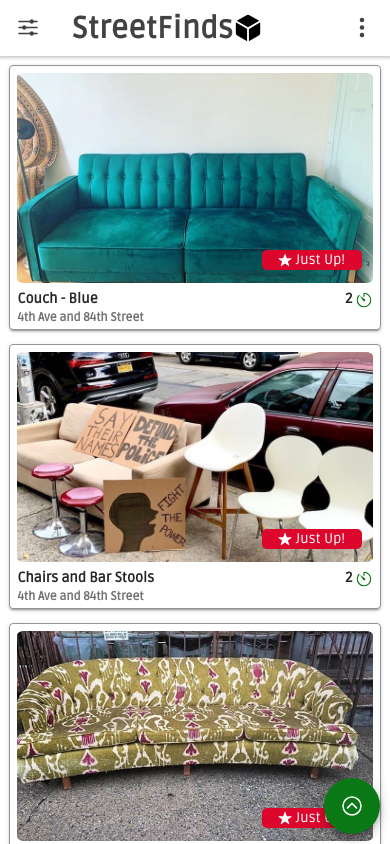
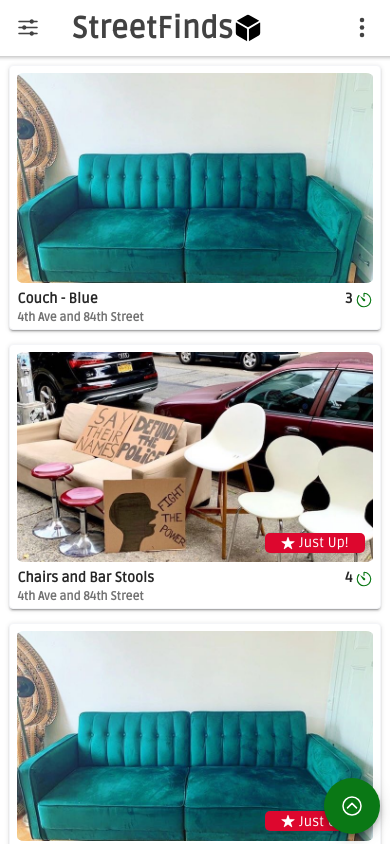
Before and after one commit to DominickH20/StreetFinds, a React (Create React App) app in the folder client/: page / in a window 390 px wide. Built offline with nearby package versions, Linux system fonts and the light colour scheme.

Commit message:
support for larger screens

```diff
--- a/client/src/components/FindCard.css
+++ b/client/src/components/FindCard.css
@@ -2,7 +2,7 @@
   margin: 2px;
   border: solid;
   border-width: 1px;
-  border-color: var(--ion-color-medium);
+  border-color: var(--ion-color-light);
 }
 
 .find-card .img-holder {
@@ -14,8 +14,15 @@
 }
 
 .find-card ion-img {
-  height: 15em;
+  height: 18vw;
   object-fit: cover;
+}
+
+@media only screen and (max-width: 1080px) {
+  .find-card ion-img {
+    height: 15em;
+    object-fit: cover;
+  }
 }
 
 .find-card ion-card-content {
@@ -68,8 +75,8 @@
   border-radius: 5px;
   width: 100px;
   height: 20px;
-  right: 5%;
-  top: 70%;
+  right: 15px;
+  bottom: 55px;
 }
 
 .find-card .new-find .text {
--- a/client/src/components/FindCard.tsx
+++ b/client/src/components/FindCard.tsx
@@ -32,7 +32,7 @@ const FindCard: React.FC<ContainerProps> = () => {
       break;
   }
 
-  let isNew = true;//(choice > 3) ? true : false;
+  let isNew = Math.random() > 0.25 ? true : false;
 
   return (
     <IonCard className="find-card">
@@ -51,7 +51,7 @@ const FindCard: React.FC<ContainerProps> = () => {
         <div className="title-holder">
           <IonCardTitle>{desc}</IonCardTitle>
           <IonCardTitle>
-            <span className="text">2</span>
+            <span className="text">{Math.floor(Math.random() * 4) + 1}</span>
             <IonIcon icon={timerOutline}/>
           </IonCardTitle>
         </div>
--- a/client/src/pages/Home.tsx
+++ b/client/src/pages/Home.tsx
@@ -28,12 +28,12 @@ import { getLeadingCommentRanges } from 'typescript';
 
 
 const Home: React.FC = () => {
-  const [isSplit, setSplit] = useState(window.innerWidth > 768);
+  const [isSplit, setSplit] = useState(window.innerWidth > 992);
   const [isOneCol, setOneCol] = useState(window.innerWidth <= 500);
   const [isListView, setListView] = useState(true);
 
   const updateMedia = () => {
-    setSplit(window.innerWidth > 768);
+    setSplit(window.innerWidth > 992);
     setOneCol(isSplit ? 0.6*window.innerWidth <= 500 : window.innerWidth <= 500);
   };
 
```
